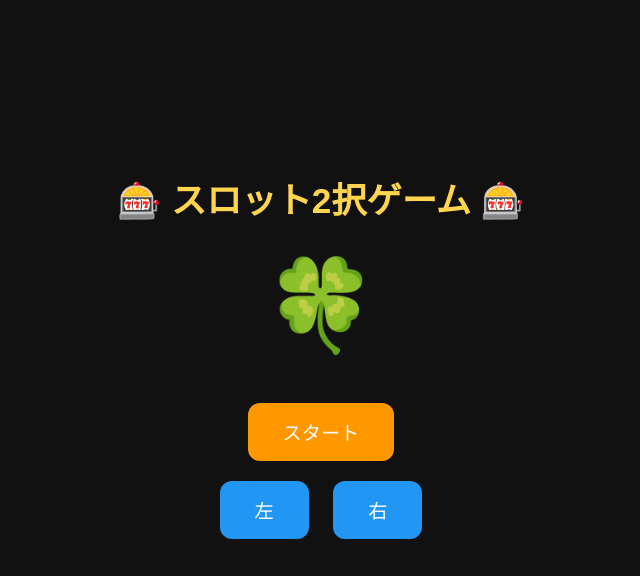
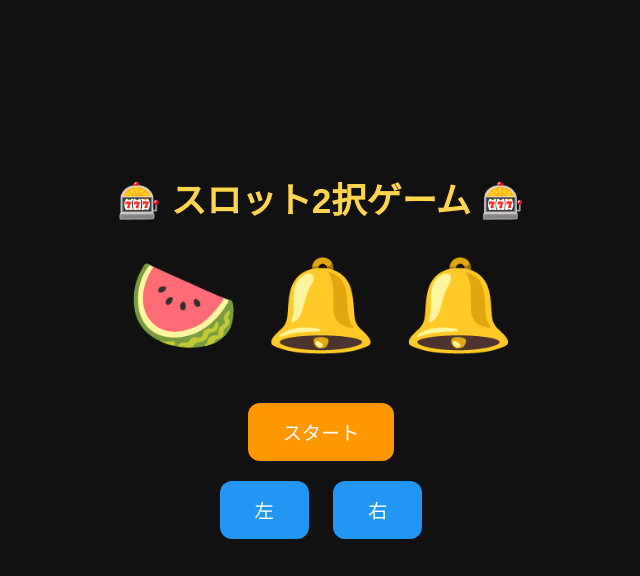
Before and after one commit to obondama2026/srotgame, a plain HTML site: page index.html in a window 1280 px wide. Both pictures are taken after a click on the button "スタート". Shown: the whole page, without its empty margins (319-959 px from the left). Drawn offline with Linux system fonts and the light colour scheme.

Commit message:
index.html を更新

```diff
--- a/index.html
+++ b/index.html
@@ -98,10 +98,13 @@ const icons=["🎁","💰","⭐","🍀","🎉"];
 
 let answer=0;
 let timer=null;
-  function spin(){
+function spin(){
 
-    const icon = icons[Math.floor(Math.random()*icons.length)];
-    slot.textContent = icon;
+    const a = icons[Math.floor(Math.random()*icons.length)];
+    const b = icons[Math.floor(Math.random()*icons.length)];
+    const c = icons[Math.floor(Math.random()*icons.length)];
+
+    slot.textContent = `${a} ${b} ${c}`;
 
 }
 
@@ -116,7 +119,23 @@ start.onclick = ()=>{
 
         clearInterval(timer);
 
-        answer = Math.floor(Math.random()*2);
+const jackpot = ["💰","💰","💰"];
+const miss = ["🍀","⭐","🎁","🍉","🔔"];
+
+if(Math.random()<0.3){
+
+    slot.textContent = jackpot.join(" ");
+
+}else{
+
+    slot.textContent =
+    `${miss[Math.floor(Math.random()*miss.length)]}
+     ${miss[Math.floor(Math.random()*miss.length)]}
+     ${miss[Math.floor(Math.random()*miss.length)]}`;
+
+}
+
+answer=Math.floor(Math.random()*2);
 
         left.style.display="inline-block";
         right.style.display="inline-block";
```
